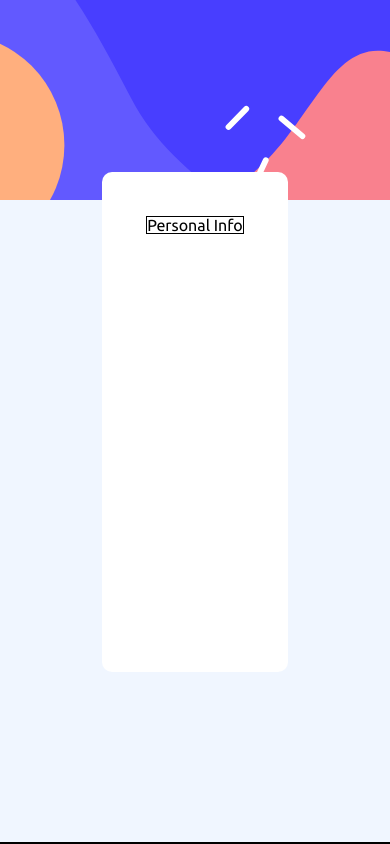
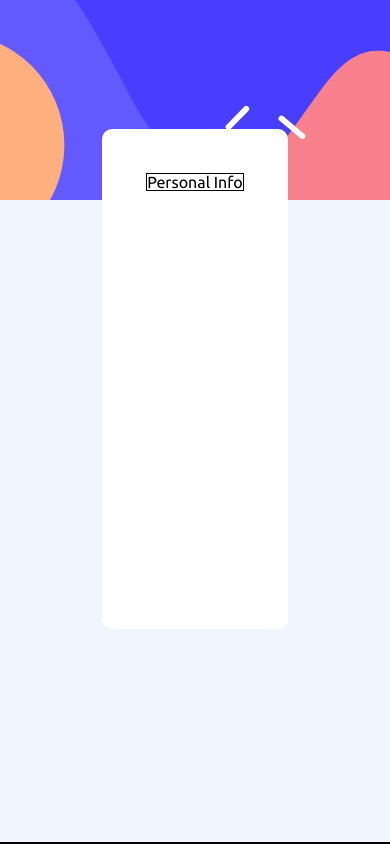
Before and after one commit to hun-ah/multi-step-form-v2, a React (Vite) app: page / in a window 390 px wide. Built offline with nearby package versions, Linux system fonts and the light colour scheme.

Commit message:
added margin-bottom to container

```diff
--- a/src/components/layout/layout.module.css
+++ b/src/components/layout/layout.module.css
@@ -16,5 +16,6 @@
 @media screen and (max-width: 1168px) {
   .container {
     height: 500px;
+    margin-bottom: 110px;
   }
 }
```
